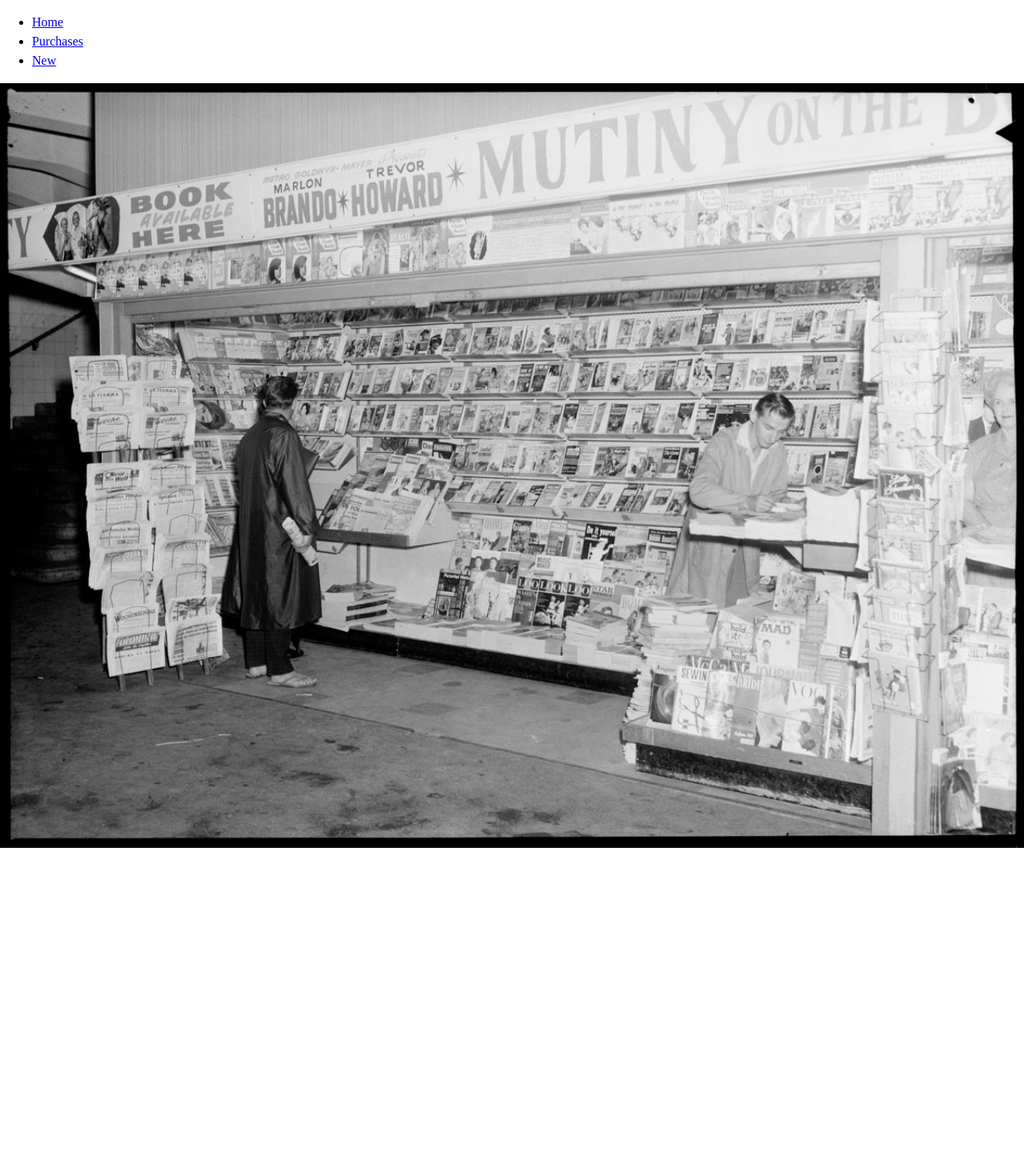
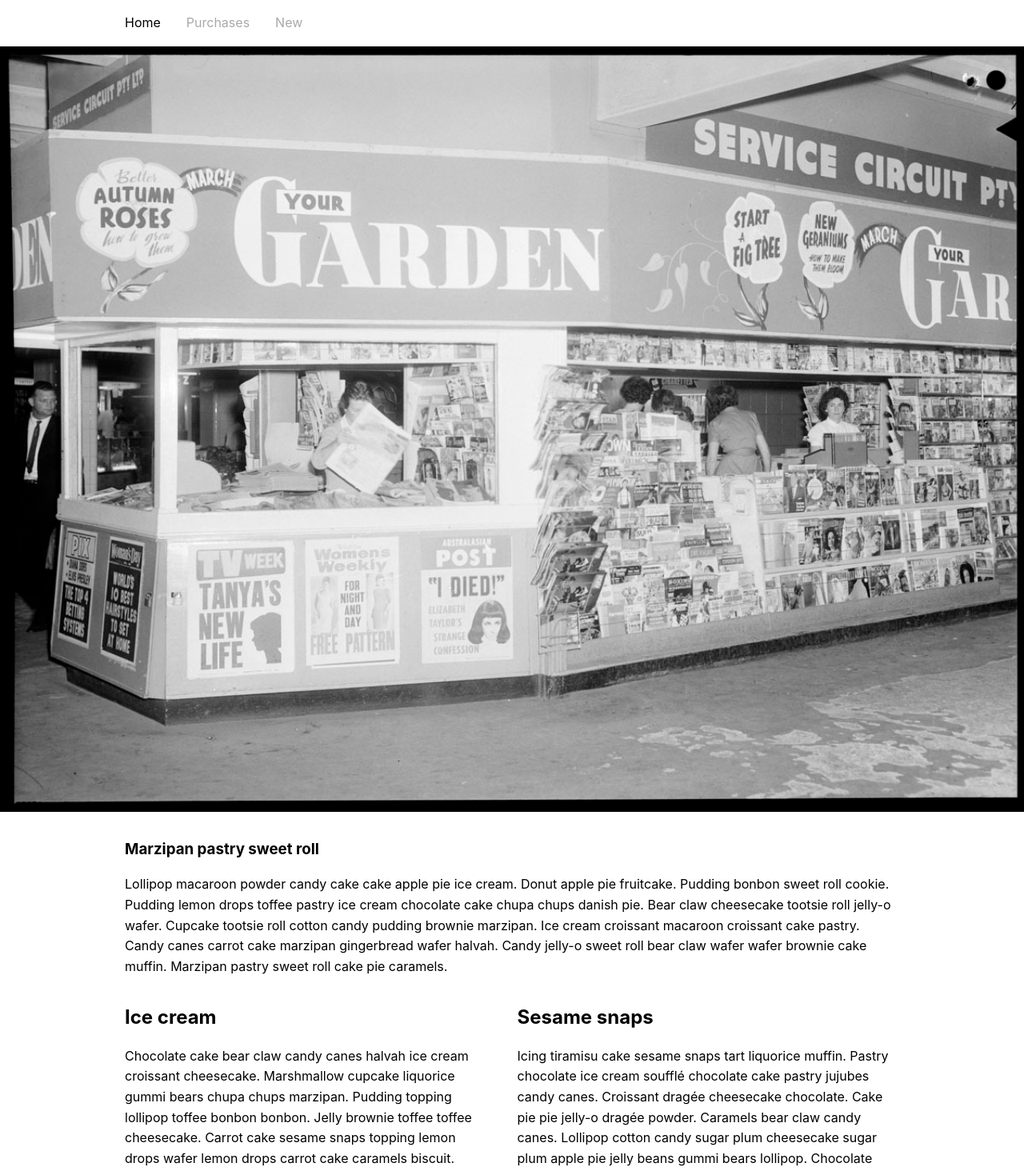
Before and after one commit to 4rt/rush-purchases, a React app: page / in a window 1280 px wide. Shown: the top 1464 px of the page at 80% size. Before the commit the page ends 1062 px from the top, so only its background shows below. Built offline with nearby package versions, Linux system fonts and the light colour scheme.

Commit message:
fix router, add styles

```diff
--- a/src/components/App.tsx
+++ b/src/components/App.tsx
@@ -4,7 +4,7 @@ import {
     Switch,
     Redirect,
     Route,
-    Link
+    NavLink
 } from 'react-router-dom';
 import '../css/app.css';
 import { getPurchases } from '../store/actions/history';
@@ -23,34 +23,38 @@ const App: React.FunctionComponent = () => {
 
     return (
         <Router>
-            <main>
             <nav>
                 <ul>
                     <li>
-                            <Link to='/'>Home</Link>
+                        <NavLink to='/' exact activeClassName="active">Home</NavLink>
                     </li>
                     <li>
-                            <Link to='/purchases'>Purchases</Link>
+                        <NavLink to='/purchases' activeClassName="active">Purchases</NavLink>
                     </li>
                     <li>
-                            <Link to='/new'>New</Link>
+                        <NavLink to='/new' activeClassName="active">New</NavLink>
                     </li>
                 </ul>
             </nav>
 
             <Switch>
-                    <Route exact path='/new'>
+                <Route path='/new'>
                     <Edit />
                 </Route>
-                    <Route exact path='/purchases'>
+                <Route path='/purchases'>
                     <History />
                 </Route>
-                    <Route path='/'>
+                <Route exact path='/'>
                     <Home />
                 </Route>
-                    <Redirect to='/'/>
+                <Route
+                    render={() => {
+                        return (
+                            <Redirect to='/' />
+                        )
+                    }}
+                />
             </Switch>
-            </main>
         </Router>
     )
 };
--- a/src/css/app.css
+++ b/src/css/app.css
@@ -34,7 +34,7 @@ body {
     min-height: 100vh;
     scroll-behavior: smooth;
     text-rendering: optimizeSpeed;
-    line-height: 1.5;
+    line-height: 1.6;
 }
 
 /* Remove list styles on ul, ol elements with a class attribute */
@@ -56,7 +56,7 @@ img {
 
 /* Natural flow and rhythm in articles by default */
 article > * + * {
-    margin-top: 1em;
+    margin-top: 1rem;
 }
 
 /* Inherit fonts for inputs and buttons */
@@ -76,3 +76,48 @@ select {
         scroll-behavior: auto !important;
     }
 }
+
+body {
+    font-size: 16px;
+    font-family: -apple-system, BlinkMacSystemFont, "Segoe UI", Roboto, Helvetica, Arial, sans-serif, "Apple Color Emoji", "Segoe UI Emoji", "Segoe UI Symbol";
+}
+
+main,
+nav {
+    max-width: 1000px;
+    margin: auto;
+}
+
+nav ul {
+    margin: 0;
+    padding: 0;
+    list-style-type: none;
+    display: flex;
+}
+
+nav a {
+    color: darkgrey;
+    text-decoration: none;
+    padding: 1rem;
+    display: block;
+}
+
+a.active,
+nav a:hover {
+    color: black;
+}
+
+section {
+    display: flex;
+    margin: 2rem 0;
+}
+
+section article,
+section table,
+header {
+    padding: 0 1rem;
+}
+
+.column-direction {
+    flex-direction: column;
+}
--- a/src/views/Edit.tsx
+++ b/src/views/Edit.tsx
@@ -42,7 +42,9 @@ const Edit: React.FunctionComponent = () => {
     }
 
     return (
-        <div>
+        <main>
+            <section className='column-direction'>
+                <header>
                     <h1>Add new purchase</h1>
                     <form onSubmit={ onSubmit }>
                         <input type='text' placeholder='Name...' name='name'/>
@@ -50,8 +52,10 @@ const Edit: React.FunctionComponent = () => {
                         <input type='text' placeholder='Shop link...' name='shopLink'/>
                         <button type='submit'>+ Add</button>
                     </form>
+                </header>
                 <Table purchases={ purchases } clickHandler={ onDeleteClick } />
-        </div>
+            </section>
+        </main>
     )
 };
 
--- a/src/views/History.tsx
+++ b/src/views/History.tsx
@@ -13,15 +13,19 @@ const History: React.FunctionComponent = () => {
     }, [list])
 
     return (
-        <div>
+        <main>
+            <section className='column-direction'>
+                <header>
                     <h1>Purchases history</h1>
                     <form onSubmit={e => e.preventDefault()}>
                         <input type='text' placeholder='Name...'/>
                         <input type='text' placeholder='Shop...'/>
                         <input type="text" placeholder='Added...' inputMode="numeric" pattern="[0-9]*" />
                     </form>
+                </header>
                 <Table purchases={ history } />
-        </div>
+            </section>
+        </main>
     )
 };
 
--- a/src/views/Home.tsx
+++ b/src/views/Home.tsx
@@ -4,8 +4,9 @@ import { Carousel } from 'react-responsive-carousel';
 
 const Home: React.FunctionComponent = () => {
     return (
-        // TODO resize and compress images
-        <Carousel autoPlay={true} showIndicators={false} showStatus={false} showArrows={false} showThumbs={false} infiniteLoop={true}>
+        <>
+            {/* TODO resize and compress images */}
+            <Carousel autoPlay={ true } showIndicators={ false } showStatus={ false } showArrows={ false } showThumbs={false} infiniteLoop={ true }>
                 <div>
                     <img src='tumblr_pmjb1o7dnI1sfie3io1_1280.jpeg' />
                 </div>
@@ -13,6 +14,25 @@ const Home: React.FunctionComponent = () => {
                     <img src='tumblr_pmjb1sFVzG1sfie3io1_1280.jpeg' />
                 </div>
             </Carousel>
+            <main>
+                <section>
+                    <article>
+                        <h1>Marzipan pastry sweet roll</h1>
+                        <p>Lollipop macaroon powder candy cake cake apple pie ice cream. Donut apple pie fruitcake. Pudding bonbon sweet roll cookie. Pudding lemon drops toffee pastry ice cream chocolate cake chupa chups danish pie. Bear claw cheesecake tootsie roll jelly-o wafer. Cupcake tootsie roll cotton candy pudding brownie marzipan. Ice cream croissant macaroon croissant cake pastry. Candy canes carrot cake marzipan gingerbread wafer halvah. Candy jelly-o sweet roll bear claw wafer wafer brownie cake muffin. Marzipan pastry sweet roll cake pie caramels.</p>
+                    </article>
+                </section>
+                <section>
+                    <article>
+                        <h2>Ice cream</h2>
+                        <p>Chocolate cake bear claw candy canes halvah ice cream croissant cheesecake. Marshmallow cupcake liquorice gummi bears chupa chups marzipan. Pudding topping lollipop toffee bonbon bonbon. Jelly brownie toffee toffee cheesecake. Carrot cake sesame snaps topping lemon drops wafer lemon drops carrot cake caramels biscuit. Gummi bears jelly sweet candy canes pastry sweet cookie lollipop brownie. Dessert jelly beans caramels oat cake pastry biscuit.</p>
+                    </article>
+                    <article>
+                        <h2>Sesame snaps</h2>
+                        <p>Icing tiramisu cake sesame snaps tart liquorice muffin. Pastry chocolate ice cream soufflé chocolate cake pastry jujubes candy canes. Croissant dragée cheesecake chocolate. Cake pie pie jelly-o dragée powder. Caramels bear claw candy canes. Lollipop cotton candy sugar plum cheesecake sugar plum apple pie jelly beans gummi bears lollipop. Chocolate apple pie tart cookie donut chocolate tart carrot cake fruitcake. Cheesecake cupcake oat cake croissant marshmallow sweet.</p>
+                    </article>
+                </section>
+            </main>
+        </>
     )
 };
 
```
Lines whose indentation alone changed are shown as unchanged.
